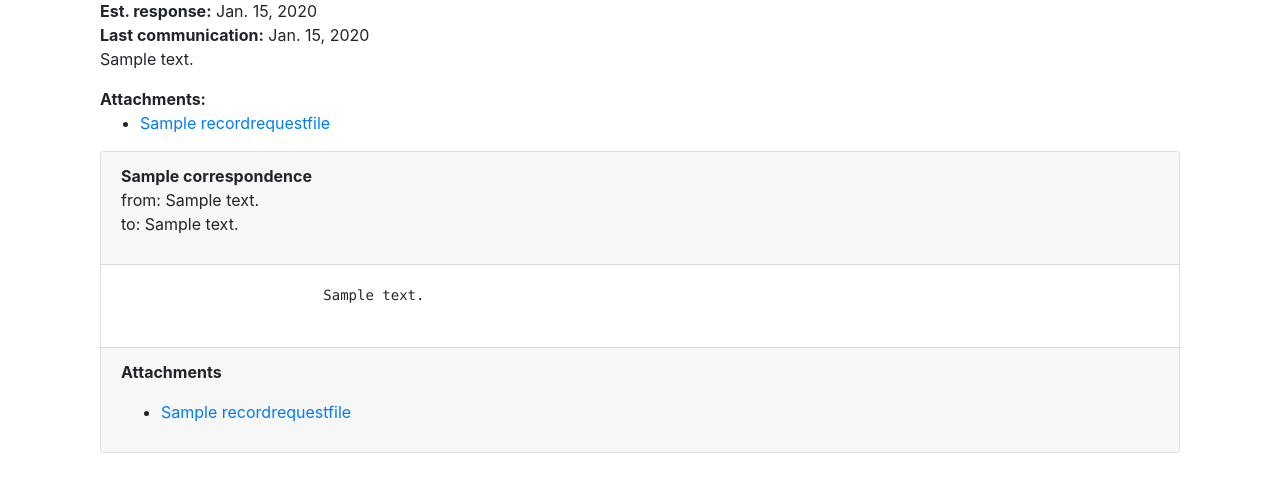
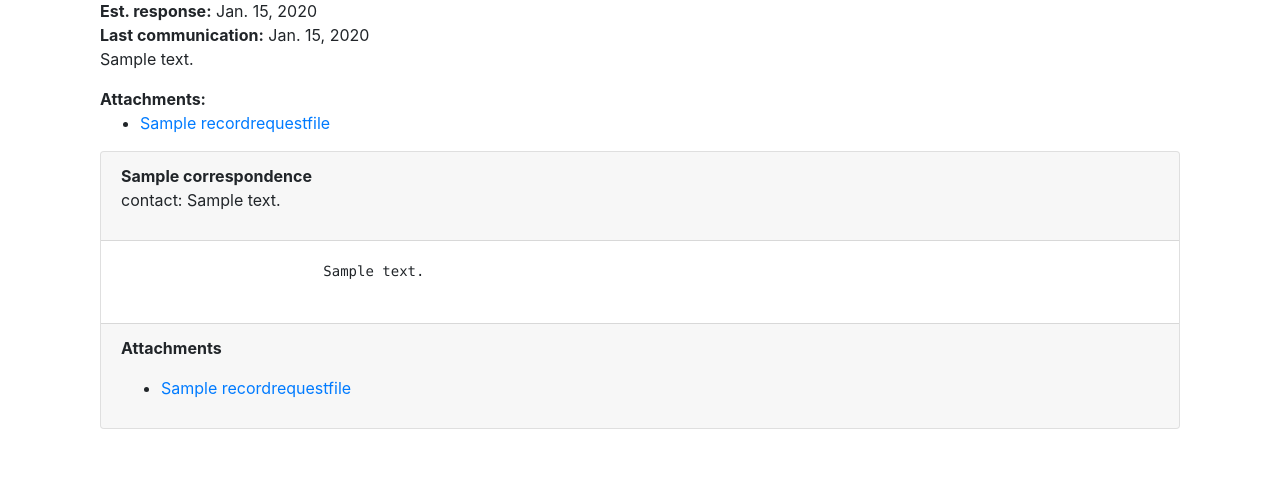
Before and after one commit to OrcaCollective/pra-request-tracker, a Django app: page /record-requests/1/ in a window 1280 px wide. Shown: the part 213-705 px from the top of the page. Run offline with Django 3.2, Linux system fonts and the light colour scheme; tables that the repository leaves empty hold one stand-in row (values such as "Sample post"); some libraries are stand-ins or nearby versions.

Commit message:
Replace to/from addresses with contact_address

```diff
--- a/pra_request_tracker/pra_request_tracker/record_requests/admin.py
+++ b/pra_request_tracker/pra_request_tracker/record_requests/admin.py
@@ -84,8 +84,7 @@ class CorrespondenceAdmin(admin.ModelAdmin):
         reply_query.update(
             {
                 "request": obj.request.pk,
-                "to_address": obj.from_address,
-                "from_address": obj.to_address,
+                "contact_address": obj.contact_address,
                 "subject": f"RE: {obj.subject}",
             }
         )
--- a/pra_request_tracker/pra_request_tracker/record_requests/forms.py
+++ b/pra_request_tracker/pra_request_tracker/record_requests/forms.py
@@ -34,4 +34,4 @@ class RecordRequestFileForm(forms.ModelForm):
 class CorrespondenceForm(forms.ModelForm):
     class Meta:
         model = Correspondence
-        fields = ("request", "from_address", "to_address", "date", "subject", "body")
+        fields = ("request", "contact_address", "date", "subject", "body")
--- a/pra_request_tracker/pra_request_tracker/record_requests/models.py
+++ b/pra_request_tracker/pra_request_tracker/record_requests/models.py
@@ -83,8 +83,7 @@ class RecordRequest(BaseModel):
 
 class Correspondence(BaseModel):
     request = models.ForeignKey(RecordRequest, on_delete=models.CASCADE)
-    from_address = models.CharField(max_length=256)
-    to_address = models.CharField(max_length=256)
+    contact_address = models.EmailField()
     subject = models.CharField(max_length=256)
     body = models.TextField()
     date = models.DateTimeField(blank=True, default=timezone.now)
--- a/pra_request_tracker/pra_request_tracker/templates/record_requests/recordrequest_detail.html
+++ b/pra_request_tracker/pra_request_tracker/templates/record_requests/recordrequest_detail.html
@@ -38,13 +38,11 @@
                 <div class="card-header">
                     <strong>{{ correspondence.subject }}</strong>
                     <p>
-                        from: {{ correspondence.from_address }}
-                        <br />
-                        to: {{ correspondence.to_address }}
+                        contact: {{ correspondence.contact_address }}
                     </p>
                 </div>
                 <div class="card-body">
-                    <pre class="card-text">
+                    <pre class="card-text correspondence-body">
                         {{ correspondence.body }}
                     </pre>
                 </div>
```
Also changed, not shown: pra_request_tracker/pra_request_tracker/record_requests/tests/factories.py (+1 -2 lines), pra_request_tracker/pra_request_tracker/record_requests/migrations/0007_auto_20210815_1908.py.
